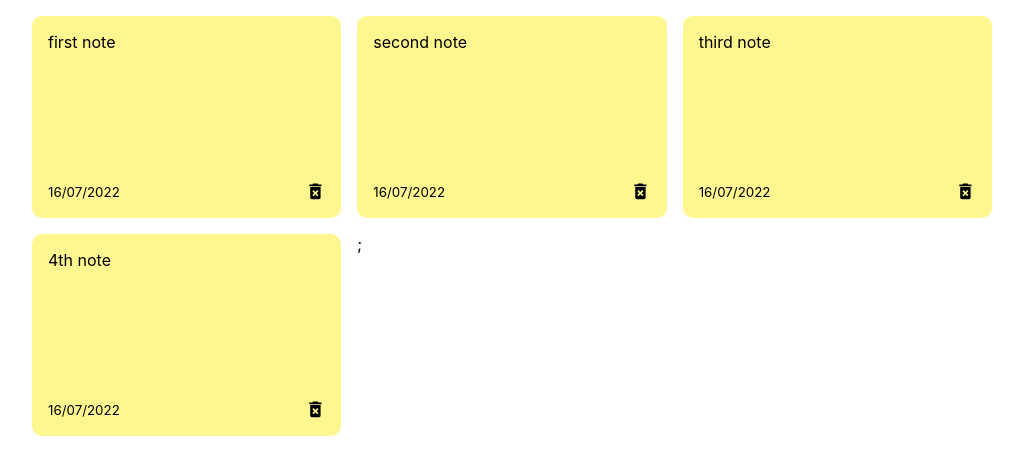
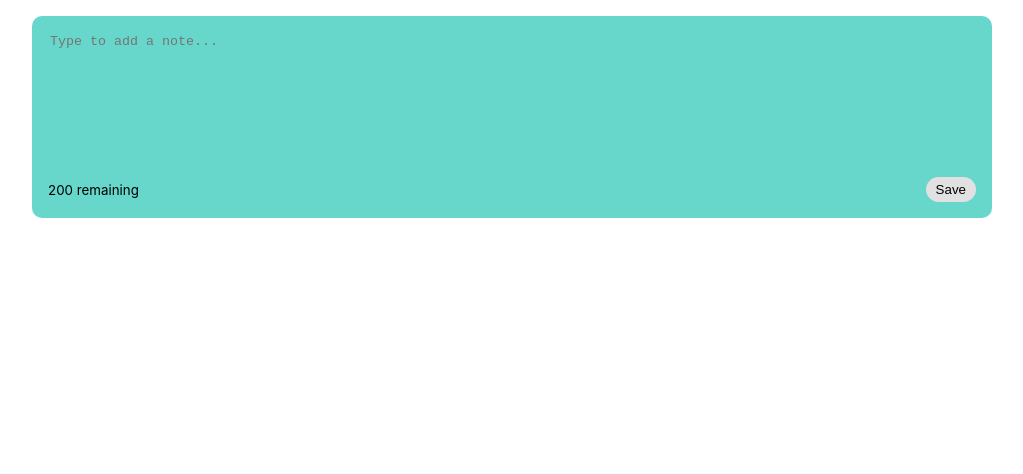
Before and after one commit to akif-onder/react-notes-app, a React (Create React App) app: page / in a window 1280 px wide. Shown: the top 474 px of the page, without its empty margins (128-1151 px from the left). Built offline with nearby package versions, Linux system fonts and the light colour scheme.

Commit message:
addnote deletnote added

```diff
--- a/src/App.js
+++ b/src/App.js
@@ -3,32 +3,27 @@
 import { nanoid } from "nanoid";
 
 function App() {
-  const [notes, setNotes] = useState(
-    [{
-    id: nanoid(),
-    text: "first note",
-    date: "16/07/2022",
-  },
-    {
-    id: nanoid(),
-    text: "second note",
-    date: "16/07/2022",
-  },
-    {
-    id: nanoid(),
-    text: "third note",
-    date: "16/07/2022",
-  },
-    {
-    id: nanoid(),
-    text: "4th note",
-    date: "16/07/2022",
-  },
-]
-  );
+  const [notes, setNotes] = useState([]);
+
+  const addNote = (text) => {
+    const date = new Date();
+    const newNote = {
+      id: nanoid(),
+      text: text,
+      date: date.toLocaleDateString(),
+    };
+    const newNotes = [...notes, newNote];
+    setNotes(newNotes);
+  };
+
+  const deleteNote = (id) => {
+   const newNotes = notes.filter((note)=> note.id !== id);
+   setNotes(newNotes)
+  }
+
   return (
     <div className="container">
-      <NotesList notes={notes} />
+      <NotesList notes={notes} handleAddNote={addNote} handleDeleteNote={deleteNote}/>
     </div>
   );
 }
--- /dev/null
+++ b/src/components/AddNote.jsx
@@ -0,0 +1,40 @@
+import { useState } from "react";
+
+const AddNote = ({ handleAddNote }) => {
+  const [noteText, setNoteText] = useState("");
+  const characterLimit = 200;
+
+  const handleChange = (e) => {
+    if (characterLimit - e.target.value.length>=0) {
+        setNoteText(e.target.value);
+    }
+
+  };
+  const handleSaveClick = () => {
+    if (noteText.trim().length > 0) {
+      handleAddNote(noteText);
+      setNoteText("");
+    }
+  };
+  return (
+    <div className="note new">
+      <textarea
+        onChange={handleChange}
+        name=""
+        id=""
+        cols="10"
+        rows="8"
+        value={noteText}
+        placeholder="Type to add a note..."
+      ></textarea>
+      <div className="note-footer">
+        <small>{characterLimit-noteText.length} remaining</small>
+        <button className="save" onClick={handleSaveClick}>
+          Save
+        </button>
+      </div>
+    </div>
+  );
+};
+
+export default AddNote;
--- a/src/components/Note.jsx
+++ b/src/components/Note.jsx
@@ -1,13 +1,15 @@
 import React from 'react';
 import {MdDeleteForever} from 'react-icons/md';
 
-const Note = ({id, text, date}) => {
+const Note = ({id, text, date, handleDeleteNote}) => {
+
+
   return (
     <div className='note'>
         <span>{text}</span>
         <div className='note-footer'>
             <small>{date}</small>
-            <MdDeleteForever className='delete-icon' size='1.3em'/>
+            <MdDeleteForever onClick={()=>handleDeleteNote(id)} className='delete-icon' size='1.3em'/>
         </div>
     </div>
   )
--- a/src/components/NotesList.jsx
+++ b/src/components/NotesList.jsx
@@ -1,11 +1,14 @@
+import AddNote from "./AddNote";
 import Note from "./Note";
 
-const NotesList = ({ notes }) => {
+const NotesList = ({ notes, handleAddNote, handleDeleteNote }) => {
   return (
     <div className="notes-list">
       {notes.map((note) => (
-        <Note id={note.id} text={note.text} date={note.date} />
-      ))};
+        <Note id={note.id} text={note.text} date={note.date} handleDeleteNote={handleDeleteNote}/>
+      ))}
+
+      <AddNote handleAddNote={handleAddNote} />
     </div>
   );
 };
--- a/src/index.css
+++ b/src/index.css
@@ -12,7 +12,7 @@
     monospace;
 }
 
-.container{
+.container {
   max-width: 960px;
   margin: auto;
   padding: 1rem;
@@ -24,6 +24,33 @@
   grid-template-columns: repeat(auto-fit, minmax(250px, 1fr));
 }
 
+.note.new {
+  background-color: #67d7cc;
+}
+
+textarea {
+  border: none;
+  resize: none;
+  background-color: #67d7cc;
+}
+
+textarea:focus{
+  outline: none;
+}
+
+.save{
+  background-color: #e1e1e1;
+  border: none;
+  border-radius: 1rem;
+  padding: 5px 10px;
+
+}
+
+.save:hover{
+  background-color: #ededed;
+  cursor: pointer;
+}
+
 .note {
   background-color: #fef68e;
   border-radius: 10px;
@@ -32,6 +59,7 @@
   display: flex;
   flex-direction: column;
   justify-content: space-between;
+  white-space: pre-wrap;
 }
 
 .note-footer {
@@ -39,3 +67,7 @@
   justify-content: space-between;
   align-items: center;
 }
+
+.delete-icon{
+  cursor: pointer;
+}
```
